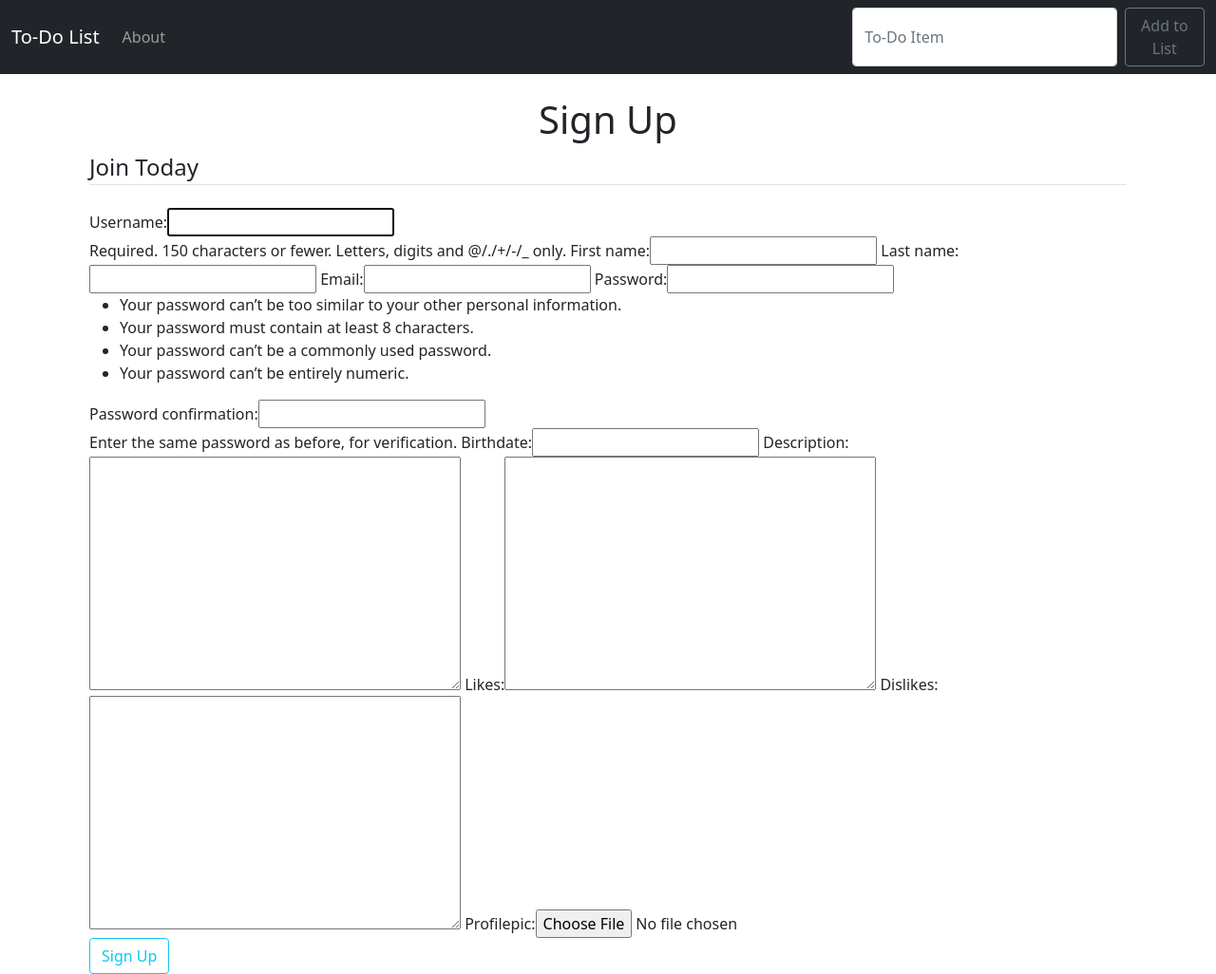
After one commit to Frosty-Git/SeniorProject, a Django app: page /user/signup/ in a window 1280 px wide. The commit adds this page. Shown: the whole page at 95% size. Run offline with Django 3.2, Linux system fonts and the light colour scheme.

Commit message:
Co-authored-by: Katie Lee <katiejlee@users.noreply.github.com> Co-authored-by: Kevin Magill <CMPLDLXMP@users.noreply.github.com> Co-authored-by: Marc Colin <mcolin030@gmail.com>

```diff
--- a/django/music/urls.py
+++ b/django/music/urls.py
@@ -19,4 +19,5 @@ from django.urls import path, include
 urlpatterns = [
     path('admin/', admin.site.urls),
     path('recommender/', include('recommender.urls')),
+    path('user/', include('user_profile.urls')),
 ]
--- a/django/user_profile/forms.py
+++ b/django/user_profile/forms.py
@@ -2,3 +2,40 @@ from django import forms
 from django.contrib.auth.forms import UserCreationForm, UserChangeForm
 from django.contrib.auth.models import User
 from user_profile.models import UserProfile
+from phonenumber_field.modelfields import PhoneNumberField
+
+
+class ExtendedUserCreationForm(UserCreationForm):
+    email = forms.EmailField(required=True)
+    first_name = forms.CharField(max_length=50)
+    last_name = forms.CharField(max_length=150)
+
+    class Meta:
+        model = User
+        fields = ( 'username', 'first_name', 'last_name', 'email', 'password1', 'password2',)
+
+
+    def save(self, commit=True):
+        user = super().save(commit=False)
+
+        user.email = self.cleaned_data['email']
+        user.first_name = self.cleaned_data['first_name']
+        user.last_name = self.cleaned_data['last_name']
+
+        if commit:
+            user.save()
+
+        return user
+
+
+class UserProfileForm(forms.ModelForm):
+    profilepic = forms.ImageField(required=False)
+    birthdate = forms.DateField()
+    # phone_number = PhoneNumberField()
+    description = forms.CharField(widget=forms.Textarea, required=False)
+    likes = forms.CharField(widget=forms.Textarea, required=False)
+    dislikes = forms.CharField(widget=forms.Textarea, required=False)
+
+    class Meta:
+        model = UserProfile
+        fields = ('birthdate', 'description', 'likes', 'dislikes', 'profilepic')
--- a/django/user_profile/models.py
+++ b/django/user_profile/models.py
@@ -1,13 +1,14 @@
 from django.db import models
 from django.contrib.auth.models import User
 from recommender.models import Musicdata
+from phonenumber_field.modelfields import PhoneNumberField
 
 # UserProfile
 class UserProfile(models.Model):
     """
     UserProfile
     creates a user profile, extends existing Django User
-    last updated: 3/6/2021 by Katie Lee and Marc Colin
+    last updated: 3/8/2021 by Katie Lee and Marc Colin
     """
     user = models.OneToOneField(User,
                                 on_delete=models.CASCADE,
@@ -18,6 +19,7 @@ class UserProfile(models.Model):
     likes = models.TextField(blank=True, null=True, max_length=50)
     dislikes = models.TextField(blank=True, null=True, max_length=50)
     profilepic = models.ImageField(upload_to='images/', null=True)
+    #phone_number = PhoneNumberField(blank=True)
     date_last_update = models.DateTimeField(auto_now_add=True)
     date_created = models.DateTimeField(auto_now_add=True)
     following_fk = models.ManyToManyField("UserProfile")
@@ -57,14 +59,14 @@ class Preferences(models.Model):
     creates model for the database
     relationship is defined in UserProfile
     """
-    accousticness = models.TextField(blank=True, null=True)
-    danceability = models.TextField(blank=True, null=True)
-    energy = models.TextField(blank=True, null=True)
-    instrumentalness = models.TextField(blank=True, null=True)
-    speechiness = models.TextField(blank=True, null=True)
-    loudness = models.TextField(blank=True, null=True)
-    tempo = models.TextField(blank=True, null=True)
-    valence = models.TextField(blank=True, null=True)
+    accousticness = models.FloatField(blank=True, default=0.0)
+    danceability = models.FloatField(blank=True, default=0.0)
+    energy = models.FloatField(blank=True, default=0.0)
+    instrumentalness = models.FloatField(blank=True, default=0.0)
+    speechiness = models.FloatField(blank=True, default=0.0)
+    loudness = models.FloatField(blank=True, default=0.0)
+    tempo = models.FloatField(blank=True, default=0.0)
+    valence = models.FloatField(blank=True, default=0.0)
 
     def __str__(self):
         return "Preferences"
--- /dev/null
+++ b/django/user_profile/templates/sign_up.html
@@ -0,0 +1,118 @@
+{% extends 'base.html' %}
+{% block content %}
+{% load static %}
+
+<div class = "container">
+<center>
+    <h1>Sign Up</h1>
+  </center>
+
+    <form method="POST" action="/user/signup/">
+            {% csrf_token %}
+            <fieldset class="form-group">
+                <legend class="border-bottom mb-4">Join Today</legend>
+                {{ form }}
+                {{ profile_form }}
+            </fieldset>
+            <div class="form-group">
+                    <button class="btn btn-outline-info" type="submit">Sign Up</button>
+            </div>
+    </form>
+</div>
+
+  <!-- <div class = "row">
+<div class="col-sm-6">
+    <div class="form-group">
+
+              <label for="form-group" >First Name</label>
+
+              {{ form.first_name }}
+
+    </div>
+    <div class="form-group">
+
+            <label for = "password" >Date of Birth</label>
+
+              {{ profile_form.birthdate }}
+
+
+    </div>
+    <div class="form-group">
+
+            <label for="password" >Password</label>
+
+            {{ form.password1 }}
+            Confirm Password
+            {{ form.password2 }}
+
+
+    </div>
+    <div class="form-group">
+
+      <label for="email" >Email</label>
+
+      {{ form.email }}
+
+
+</div>
+<div class="form-group">
+
+  <label for="phone" >Phone Number</label>
+
+    {{ profile_form.phone_number }}
+
+
+</div>
+<div class="form-group">
+
+  <label for="description" >Description</label>
+
+    {{ profile_form.description }}
+
+|crispy
+</div>
+<div class="form-group">
+
+  <label for="likes" >Likes</label>
+
+    {{ profile_form.likes }}
+
+
+</div>
+<div class="form-group">
+
+    <label for="dislikes" >Dislikes</label>
+
+      {{ profile_form.dislikes }}
+
+
+  </div>
+  </div>
+  <div class="col-sm-6">
+    <div class="form-group">
+
+            <label for="shrink-to-fit" >Last Name</label>
+
+            {{ form.last_name}}
+
+
+    </div>
+    <div class="form-group">
+
+            <label for="shrink-to-fit">Username</label>
+
+
+            {{ form.username }}
+
+    </div> -->
+<!-- {% comment %} <center>
+<button type="submit" class="btn btn-success">Submit</button>
+</center>
+</form> {% endcomment %} -->
+
+
+
+
+
+
+{% endblock %}
--- a/django/user_profile/urls.py
+++ b/django/user_profile/urls.py
@@ -1,6 +1,9 @@
 from django.urls import path
 from . import views
 
+app_name = 'user'
+
 urlpatterns = [
+    path('signup/', views.sign_up, name='signup'),
 
 ]
--- a/django/user_profile/views.py
+++ b/django/user_profile/views.py
@@ -1,3 +1,33 @@
 from django.shortcuts import render
+from user_profile.forms import ExtendedUserCreationForm, UserProfileForm
+from user_profile.models import UserProfile, Preferences, Settings, Playlist
 
 # Create your views here.
+def sign_up(request):
+    if request.method == 'POST':
+        form = ExtendedUserCreationForm(request.POST)
+        profile_form = UserProfileForm(request.POST, request.FILES)
+
+        if form.is_valid() and profile_form.is_valid():
+            user = form.save()
+
+            profile = profile_form.save(commit=False)
+            profile.user = user
+            profile.preferences_fk = Preferences(accousticness=0.0, danceability=0.0, energy=0.0, instrumentalness=0.0, speechiness=0.0, loudness=0.0, tempo=0.0, valence=0.0)
+            profile.settings_fk = Settings(user_profile_id=profile.id, private_profile=False, private_playlists=False, light_mode=False, explicit_music=False, live_music=False)
+            # profile.following_fk = UserProfile()
+            # profile.playlists_followed_fk =
+
+            profile.save()
+
+            username = form.cleaned_data.get('username')
+            raw_password = form.cleaned_data.get('password1')
+            user = authenticate(username=user.username, password=raw_password)
+            login(request, user)
+            messages.success(request, ('Successfully signed up!'))
+            return redirect('recommender/')
+
+    else:
+        form = ExtendedUserCreationForm()
+        profile_form = UserProfileForm()
+    return render(request, 'sign_up.html', {'form': form, 'profile_form': profile_form})
```
Also changed, not shown: django/music/settings.py (+6 -3 lines), django/recommender/templates/base.html (+8 -8 lines).
